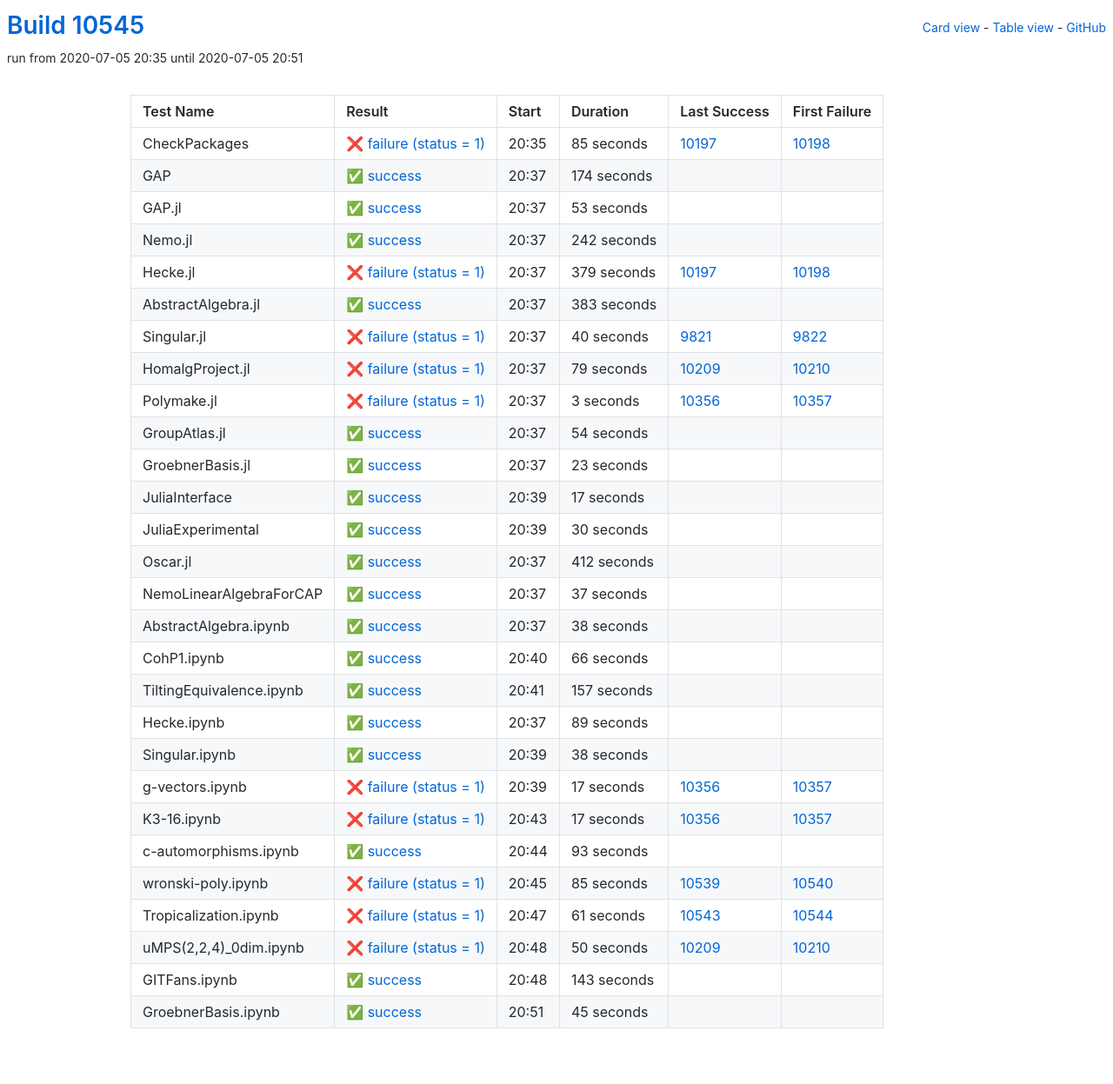
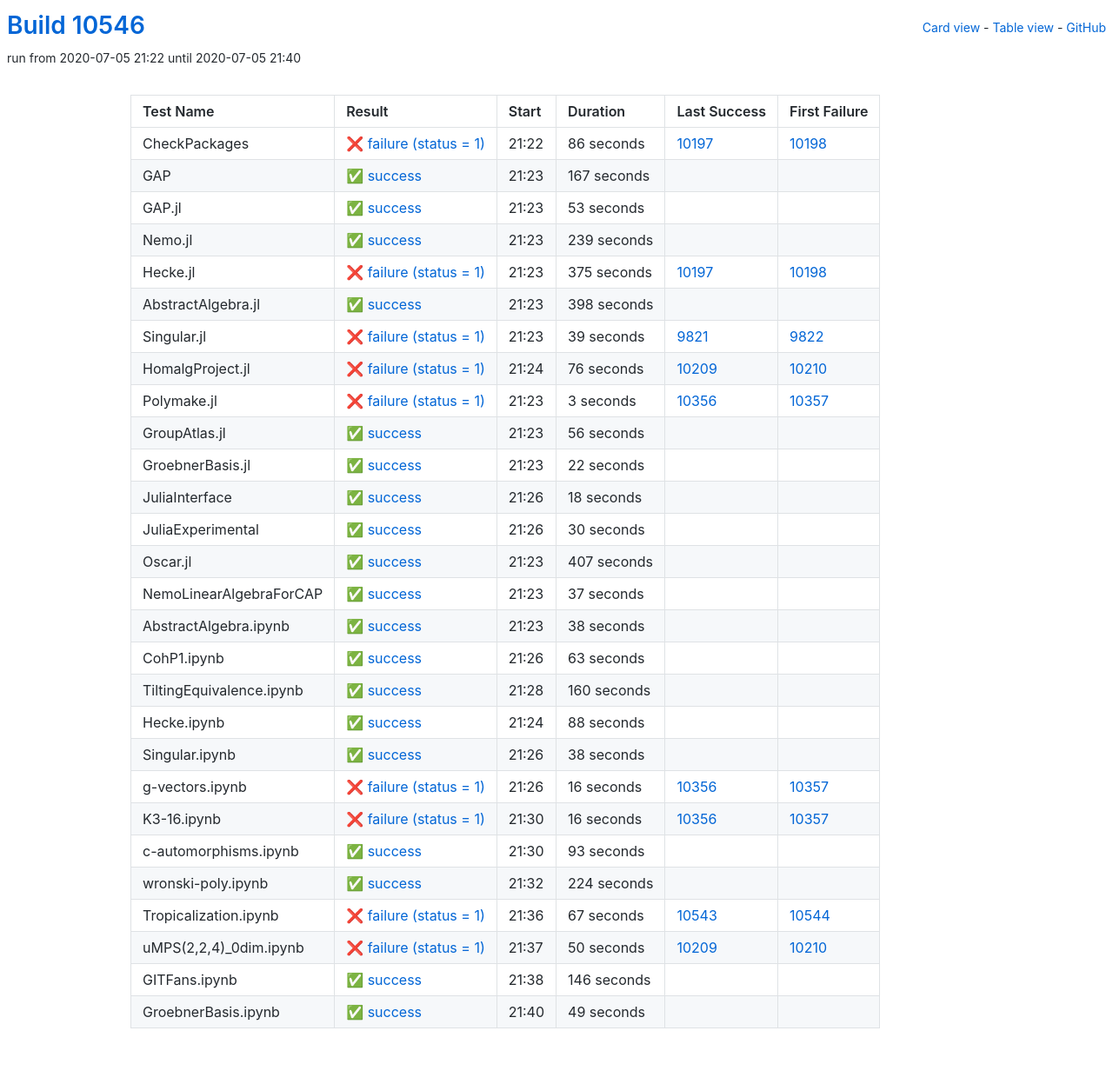
Before and after one commit to oscar-system/oscar-ci-status, a Jekyll site: the page built from table.html, in a window 1280 px wide. Shown: the whole page at 87% size. Built offline with Jekyll 4.4.1, drawn with Linux system fonts in a browser that asks for light colours.

Commit message:
Build #10546

```diff
--- a/_data/ci.yml
+++ b/_data/ci.yml
@@ -1,6 +1,6 @@
 ---
-build: 10545
-build_url: https://oscarci.mathematik.uni-kl.de/job/oscar/10545/
+build: 10546
+build_url: https://oscarci.mathematik.uni-kl.de/job/oscar/10546/
 job: oscar
 organization: oscar-system
 repo: oscar-ci-status
@@ -8,32 +8,32 @@
 tests:
 - name: CheckPackages
   id: checkpackages
-  log: https://oscarci.mathematik.uni-kl.de/job/oscar/10545/artifact/logs/build-10545/CheckPackages.log
-  start: 2020-07-05 20:35
+  log: https://oscarci.mathematik.uni-kl.de/job/oscar/10546/artifact/logs/build-10546/CheckPackages.log
+  start: 2020-07-05 21:22
   success: false
   exitcode: 1
   status: failure
-  duration: 85
+  duration: 86
   last_success: 10197
   last_success_url: https://oscarci.mathematik.uni-kl.de/job/oscar/10197/
   first_failure: 10198
   first_failure_url: https://oscarci.mathematik.uni-kl.de/job/oscar/10198/
 - name: GAP
   id: gap
-  log: https://oscarci.mathematik.uni-kl.de/job/oscar/10545/artifact/logs/build-10545/GAP.log
-  start: 2020-07-05 20:37
+  log: https://oscarci.mathematik.uni-kl.de/job/oscar/10546/artifact/logs/build-10546/GAP.log
+  start: 2020-07-05 21:23
   success: true
   exitcode: 0
   status: success
-  duration: 174
+  duration: 167
   last_success: false
   last_success_url:
   first_failure: false
   first_failure_url:
 - name: GAP.jl
   id: gap-jl
-  log: https://oscarci.mathematik.uni-kl.de/job/oscar/10545/artifact/logs/build-10545/GAP.jl.log
-  start: 2020-07-05 20:37
+  log: https://oscarci.mathematik.uni-kl.de/job/oscar/10546/artifact/logs/build-10546/GAP.jl.log
+  start: 2020-07-05 21:23
   success: true
   exitcode: 0
   status: success
@@ -44,68 +44,68 @@
   first_failure_url:
 - name: Nemo.jl
   id: nemo-jl
-  log: https://oscarci.mathematik.uni-kl.de/job/oscar/10545/artifact/logs/build-10545/Nemo.jl.log
-  start: 2020-07-05 20:37
+  log: https://oscarci.mathematik.uni-kl.de/job/oscar/10546/artifact/logs/build-10546/Nemo.jl.log
+  start: 2020-07-05 21:23
   success: true
   exitcode: 0
   status: success
-  duration: 242
+  duration: 239
   last_success: false
   last_success_url:
   first_failure: false
   first_failure_url:
 - name: Hecke.jl
   id: hecke-jl
-  log: https://oscarci.mathematik.uni-kl.de/job/oscar/10545/artifact/logs/build-10545/Hecke.jl.log
-  start: 2020-07-05 20:37
+  log: https://oscarci.mathematik.uni-kl.de/job/oscar/10546/artifact/logs/build-10546/Hecke.jl.log
+  start: 2020-07-05 21:23
   success: false
   exitcode: 1
   status: failure
-  duration: 379
+  duration: 375
   last_success: 10197
   last_success_url: https://oscarci.mathematik.uni-kl.de/job/oscar/10197/
   first_failure: 10198
   first_failure_url: https://oscarci.mathematik.uni-kl.de/job/oscar/10198/
 - name: AbstractAlgebra.jl
   id: abstractalgebra-jl
-  log: https://oscarci.mathematik.uni-kl.de/job/oscar/10545/artifact/logs/build-10545/AbstractAlgebra.jl.log
-  start: 2020-07-05 20:37
+  log: https://oscarci.mathematik.uni-kl.de/job/oscar/10546/artifact/logs/build-10546/AbstractAlgebra.jl.log
+  start: 2020-07-05 21:23
   success: true
   exitcode: 0
   status: success
-  duration: 383
+  duration: 398
   last_success: false
   last_success_url:
   first_failure: false
   first_failure_url:
 - name: Singular.jl
   id: singular-jl
-  log: https://oscarci.mathematik.uni-kl.de/job/oscar/10545/artifact/logs/build-10545/Singular.jl.log
-  start: 2020-07-05 20:37
+  log: https://oscarci.mathematik.uni-kl.de/job/oscar/10546/artifact/logs/build-10546/Singular.jl.log
+  start: 2020-07-05 21:23
   success: false
   exitcode: 1
   status: failure
-  duration: 40
+  duration: 39
   last_success: 9821
   last_success_url: https://oscarci.mathematik.uni-kl.de/job/oscar/9821/
   first_failure: 9822
   first_failure_url: https://oscarci.mathematik.uni-kl.de/job/oscar/9822/
 - name: HomalgProject.jl
   id: homalgproject-jl
-  log: https://oscarci.mathematik.uni-kl.de/job/oscar/10545/artifact/logs/build-10545/HomalgProject.jl.log
-  start: 2020-07-05 20:37
+  log: https://oscarci.mathematik.uni-kl.de/job/oscar/10546/artifact/logs/build-10546/HomalgProject.jl.log
+  start: 2020-07-05 21:24
   success: false
   exitcode: 1
   status: failure
-  duration: 79
+  duration: 76
   last_success: 10209
   last_success_url: https://oscarci.mathematik.uni-kl.de/job/oscar/10209/
   first_failure: 10210
   first_failure_url: https://oscarci.mathematik.uni-kl.de/job/oscar/10210/
 - name: Polymake.jl
   id: polymake-jl
-  log: https://oscarci.mathematik.uni-kl.de/job/oscar/10545/artifact/logs/build-10545/Polymake.jl.log
-  start: 2020-07-05 20:37
+  log: https://oscarci.mathematik.uni-kl.de/job/oscar/10546/artifact/logs/build-10546/Polymake.jl.log
+  start: 2020-07-05 21:23
   success: false
   exitcode: 1
   status: failure
@@ -116,44 +116,44 @@
   first_failure_url: https://oscarci.mathematik.uni-kl.de/job/oscar/10357/
 - name: GroupAtlas.jl
   id: groupatlas-jl
-  log: https://oscarci.mathematik.uni-kl.de/job/oscar/10545/artifact/logs/build-10545/GroupAtlas.jl.log
-  start: 2020-07-05 20:37
+  log: https://oscarci.mathematik.uni-kl.de/job/oscar/10546/artifact/logs/build-10546/GroupAtlas.jl.log
+  start: 2020-07-05 21:23
   success: true
   exitcode: 0
   status: success
-  duration: 54
+  duration: 56
   last_success: false
   last_success_url:
   first_failure: false
   first_failure_url:
 - name: GroebnerBasis.jl
   id: groebnerbasis-jl
-  log: https://oscarci.mathematik.uni-kl.de/job/oscar/10545/artifact/logs/build-10545/GroebnerBasis.jl.log
-  start: 2020-07-05 20:37
+  log: https://oscarci.mathematik.uni-kl.de/job/oscar/10546/artifact/logs/build-10546/GroebnerBasis.jl.log
+  start: 2020-07-05 21:23
   success: true
   exitcode: 0
   status: success
-  duration: 23
+  duration: 22
   last_success: false
   last_success_url:
   first_failure: false
   first_failure_url:
 - name: JuliaInterface
   id: juliainterface
-  log: https://oscarci.mathematik.uni-kl.de/job/oscar/10545/artifact/logs/build-10545/JuliaInterface.log
-  start: 2020-07-05 20:39
+  log: https://oscarci.mathematik.uni-kl.de/job/oscar/10546/artifact/logs/build-10546/JuliaInterface.log
+  start: 2020-07-05 21:26
   success: true
   exitcode: 0
   status: success
-  duration: 17
+  duration: 18
   last_success: false
   last_success_url:
   first_failure: false
   first_failure_url:
 - name: JuliaExperimental
   id: juliaexperimental
-  log: https://oscarci.mathematik.uni-kl.de/job/oscar/10545/artifact/logs/build-10545/JuliaExperimental.log
-  start: 2020-07-05 20:39
+  log: https://oscarci.mathematik.uni-kl.de/job/oscar/10546/artifact/logs/build-10546/JuliaExperimental.log
+  start: 2020-07-05 21:26
   success: true
   exitcode: 0
   status: success
@@ -164,20 +164,20 @@
   first_failure_url:
 - name: Oscar.jl
   id: oscar-jl
-  log: https://oscarci.mathematik.uni-kl.de/job/oscar/10545/artifact/logs/build-10545/Oscar.jl.log
-  start: 2020-07-05 20:37
+  log: https://oscarci.mathematik.uni-kl.de/job/oscar/10546/artifact/logs/build-10546/Oscar.jl.log
+  start: 2020-07-05 21:23
   success: true
   exitcode: 0
   status: success
-  duration: 412
+  duration: 407
   last_success: false
   last_success_url:
   first_failure: false
   first_failure_url:
 - name: NemoLinearAlgebraForCAP
   id: nemolinearalgebraforcap
-  log: https://oscarci.mathematik.uni-kl.de/job/oscar/10545/artifact/logs/build-10545/NemoLinearAlgebraForCAP.log
-  start: 2020-07-05 20:37
+  log: https://oscarci.mathematik.uni-kl.de/job/oscar/10546/artifact/logs/build-10546/NemoLinearAlgebraForCAP.log
+  start: 2020-07-05 21:23
   success: true
   exitcode: 0
   status: success
@@ -188,8 +188,8 @@
   first_failure_url:
 - name: AbstractAlgebra.ipynb
   id: abstractalgebra-ipynb
-  log: https://oscarci.mathematik.uni-kl.de/job/oscar/10545/artifact/logs/build-10545/AbstractAlgebra.ipynb.log
-  start: 2020-07-05 20:37
+  log: https://oscarci.mathematik.uni-kl.de/job/oscar/10546/artifact/logs/build-10546/AbstractAlgebra.ipynb.log
+  start: 2020-07-05 21:23
   success: true
   exitcode: 0
   status: success
@@ -200,44 +200,44 @@
   first_failure_url:
 - name: CohP1.ipynb
   id: cohp1-ipynb
-  log: https://oscarci.mathematik.uni-kl.de/job/oscar/10545/artifact/logs/build-10545/CohP1.ipynb.log
-  start: 2020-07-05 20:40
+  log: https://oscarci.mathematik.uni-kl.de/job/oscar/10546/artifact/logs/build-10546/CohP1.ipynb.log
+  start: 2020-07-05 21:26
   success: true
   exitcode: 0
   status: success
-  duration: 66
+  duration: 63
   last_success: false
   last_success_url:
   first_failure: false
   first_failure_url:
 - name: TiltingEquivalence.ipynb
   id: tiltingequivalence-ipynb
-  log: https://oscarci.mathematik.uni-kl.de/job/oscar/10545/artifact/logs/build-10545/TiltingEquivalence.ipynb.log
-  start: 2020-07-05 20:41
+  log: https://oscarci.mathematik.uni-kl.de/job/oscar/10546/artifact/logs/build-10546/TiltingEquivalence.ipynb.log
+  start: 2020-07-05 21:28
   success: true
   exitcode: 0
   status: success
-  duration: 157
+  duration: 160
   last_success: false
   last_success_url:
   first_failure: false
   first_failure_url:
 - name: Hecke.ipynb
   id: hecke-ipynb
-  log: https://oscarci.mathematik.uni-kl.de/job/oscar/10545/artifact/logs/build-10545/Hecke.ipynb.log
-  start: 2020-07-05 20:37
+  log: https://oscarci.mathematik.uni-kl.de/job/oscar/10546/artifact/logs/build-10546/Hecke.ipynb.log
+  start: 2020-07-05 21:24
   success: true
   exitcode: 0
   status: success
-  duration: 89
+  duration: 88
   last_success: false
   last_success_url:
   first_failure: false
   first_failure_url:
 - name: Singular.ipynb
   id: singular-ipynb
-  log: https://oscarci.mathematik.uni-kl.de/job/oscar/10545/artifact/logs/build-10545/Singular.ipynb.log
-  start: 2020-07-05 20:39
+  log: https://oscarci.mathematik.uni-kl.de/job/oscar/10546/artifact/logs/build-10546/Singular.ipynb.log
+  start: 2020-07-05 21:26
   success: true
   exitcode: 0
   status: success
@@ -248,32 +248,32 @@
   first_failure_url:
 - name: g-vectors.ipynb
   id: g-vectors-ipynb
-  log: https://oscarci.mathematik.uni-kl.de/job/oscar/10545/artifact/logs/build-10545/g-vectors.ipynb.log
-  start: 2020-07-05 20:39
+  log: https://oscarci.mathematik.uni-kl.de/job/oscar/10546/artifact/logs/build-10546/g-vectors.ipynb.log
+  start: 2020-07-05 21:26
   success: false
   exitcode: 1
   status: failure
-  duration: 17
+  duration: 16
   last_success: 10356
   last_success_url: https://oscarci.mathematik.uni-kl.de/job/oscar/10356/
   first_failure: 10357
   first_failure_url: https://oscarci.mathematik.uni-kl.de/job/oscar/10357/
 - name: K3-16.ipynb
   id: k3-16-ipynb
-  log: https://oscarci.mathematik.uni-kl.de/job/oscar/10545/artifact/logs/build-10545/K3-16.ipynb.log
-  start: 2020-07-05 20:43
+  log: https://oscarci.mathematik.uni-kl.de/job/oscar/10546/artifact/logs/build-10546/K3-16.ipynb.log
+  start: 2020-07-05 21:30
   success: false
   exitcode: 1
   status: failure
-  duration: 17
+  duration: 16
   last_success: 10356
   last_success_url: https://oscarci.mathematik.uni-kl.de/job/oscar/10356/
   first_failure: 10357
   first_failure_url: https://oscarci.mathematik.uni-kl.de/job/oscar/10357/
 - name: c-automorphisms.ipynb
   id: c-automorphisms-ipynb
-  log: https://oscarci.mathematik.uni-kl.de/job/oscar/10545/artifact/logs/build-10545/c-automorphisms.ipynb.log
-  start: 2020-07-05 20:44
+  log: https://oscarci.mathematik.uni-kl.de/job/oscar/10546/artifact/logs/build-10546/c-automorphisms.ipynb.log
+  start: 2020-07-05 21:30
   success: true
   exitcode: 0
   status: success
@@ -284,32 +284,32 @@
   first_failure_url:
 - name: wronski-poly.ipynb
   id: wronski-poly-ipynb
-  log: https://oscarci.mathematik.uni-kl.de/job/oscar/10545/artifact/logs/build-10545/wronski-poly.ipynb.log
-  start: 2020-07-05 20:45
+  log: https://oscarci.mathematik.uni-kl.de/job/oscar/10546/artifact/logs/build-10546/wronski-poly.ipynb.log
+  start: 2020-07-05 21:32
+  success: true
+  exitcode: 0
+  status: success
+  duration: 224
+  last_success: false
+  last_success_url:
+  first_failure: false
+  first_failure_url:
+- name: Tropicalization.ipynb
+  id: tropicalization-ipynb
+  log: https://oscarci.mathematik.uni-kl.de/job/oscar/10546/artifact/logs/build-10546/Tropicalization.ipynb.log
+  start: 2020-07-05 21:36
   success: false
   exitcode: 1
   status: failure
-  duration: 85
-  last_success: 10539
-  last_success_url: https://oscarci.mathematik.uni-kl.de/job/oscar/10539/
-  first_failure: 10540
-  first_failure_url: https://oscarci.mathematik.uni-kl.de/job/oscar/10540/
-- name: Tropicalization.ipynb
-  id: tropicalization-ipynb
-  log: https://oscarci.mathematik.uni-kl.de/job/oscar/10545/artifact/logs/build-10545/Tropicalization.ipynb.log
-  start: 2020-07-05 20:47
-  success: false
-  exitcode: 1
-  status: failure
-  duration: 61
+  duration: 67
   last_success: 10543
   last_success_url: https://oscarci.mathematik.uni-kl.de/job/oscar/10543/
   first_failure: 10544
   first_failure_url: https://oscarci.mathematik.uni-kl.de/job/oscar/10544/
 - name: uMPS(2,2,4)_0dim.ipynb
   id: umps-2-2-4-0dim-ipynb
-  log: https://oscarci.mathematik.uni-kl.de/job/oscar/10545/artifact/logs/build-10545/uMPS-2-2-4-_0dim.ipynb.log
-  start: 2020-07-05 20:48
+  log: https://oscarci.mathematik.uni-kl.de/job/oscar/10546/artifact/logs/build-10546/uMPS-2-2-4-_0dim.ipynb.log
+  start: 2020-07-05 21:37
   success: false
   exitcode: 1
   status: failure
@@ -320,24 +320,24 @@
   first_failure_url: https://oscarci.mathematik.uni-kl.de/job/oscar/10210/
 - name: GITFans.ipynb
   id: gitfans-ipynb
-  log: https://oscarci.mathematik.uni-kl.de/job/oscar/10545/artifact/logs/build-10545/GITFans.ipynb.log
-  start: 2020-07-05 20:48
+  log: https://oscarci.mathematik.uni-kl.de/job/oscar/10546/artifact/logs/build-10546/GITFans.ipynb.log
+  start: 2020-07-05 21:38
   success: true
   exitcode: 0
   status: success
-  duration: 143
+  duration: 146
   last_success: false
   last_success_url:
   first_failure: false
   first_failure_url:
 - name: GroebnerBasis.ipynb
   id: groebnerbasis-ipynb
-  log: https://oscarci.mathematik.uni-kl.de/job/oscar/10545/artifact/logs/build-10545/GroebnerBasis.ipynb.log
-  start: 2020-07-05 20:51
+  log: https://oscarci.mathematik.uni-kl.de/job/oscar/10546/artifact/logs/build-10546/GroebnerBasis.ipynb.log
+  start: 2020-07-05 21:40
   success: true
   exitcode: 0
   status: success
-  duration: 45
+  duration: 49
   last_success: false
   last_success_url:
   first_failure: false
```
Also changed, not shown: README.md.
